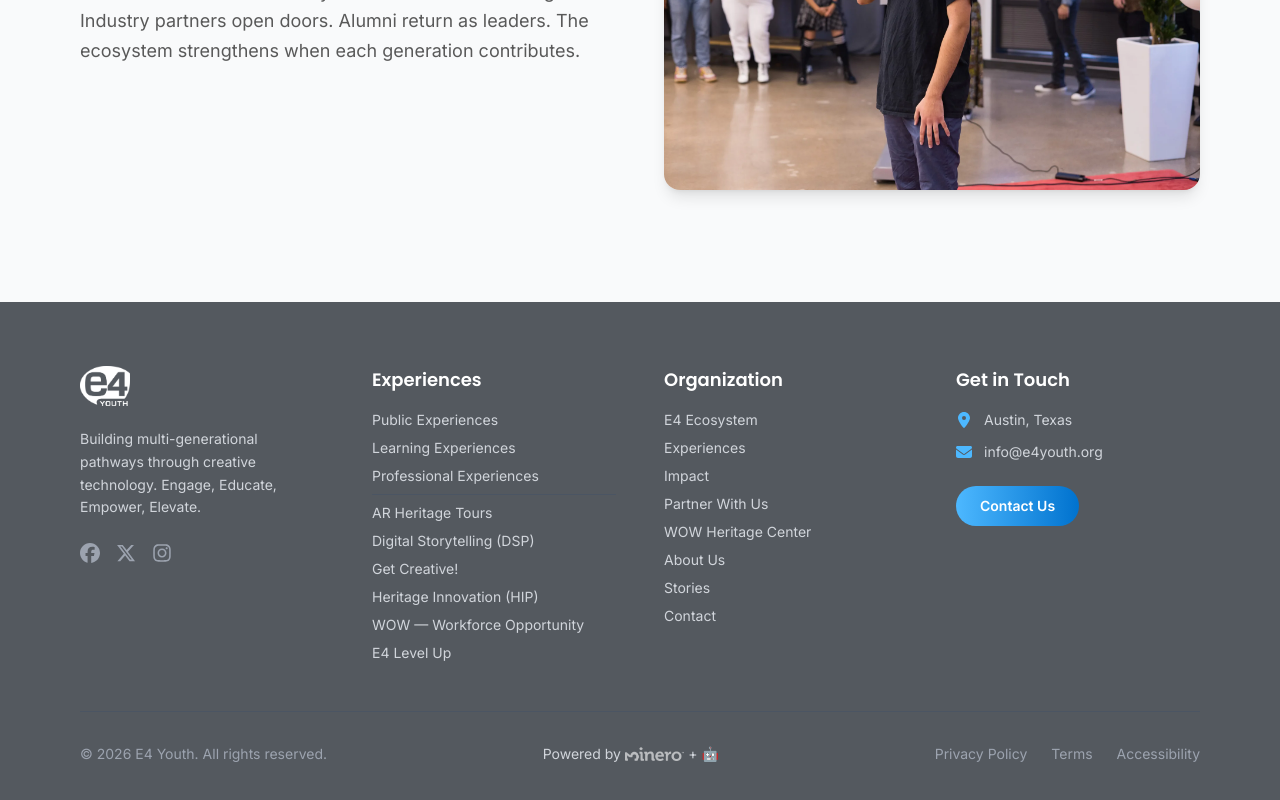
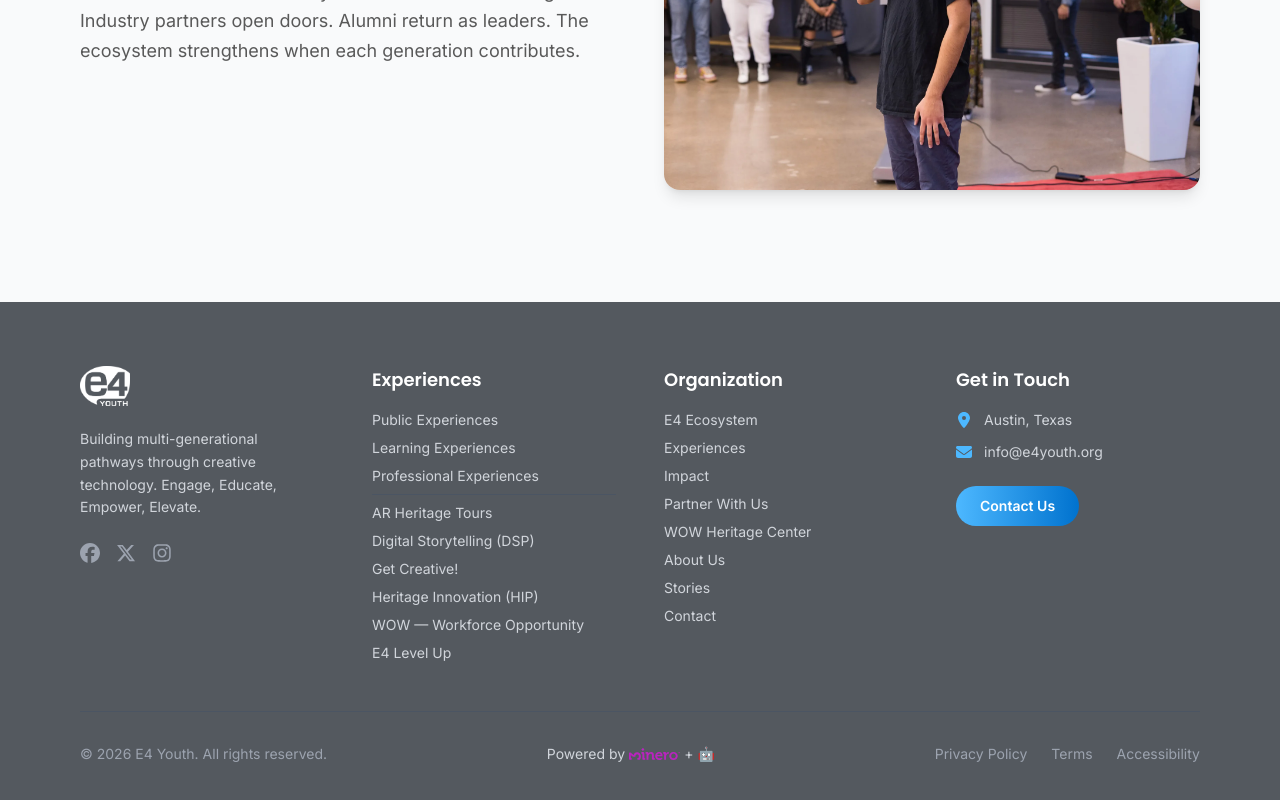
Before and after one commit to c3po-minero/website-e4youth, a Next.js app: page / in a window 1280 px wide. Shown: the part 3562-4362 px from the top of the page. Built offline with nearby package versions, Linux system fonts and the light colour scheme.

Commit message:
fix: replace minero logo with official SVG for crisp rendering at small sizes
Swapped WebP raster logo for official SVG from client. SVG renders pixel-perfect at any size, especially the 14px footer usage.

```diff
--- a/src/components/Footer.tsx
+++ b/src/components/Footer.tsx
@@ -85,7 +85,8 @@ export default function Footer() {
           <div className="flex items-center gap-1 text-gray-300">
             Powered by{' '}
             <a href="https://minero.io" target="_blank" rel="noopener noreferrer" className="inline-flex items-center">
-              <Image src="/images/minero-logo.webp" alt="Minero" width={56} height={14} className="h-3.5 w-auto opacity-60 brightness-0 invert" />
+              {/* eslint-disable-next-line @next/next/no-img-element */}
+              <img src="/images/minero-logo.svg" alt="Minero" className="h-3 w-auto opacity-60 invert" />
             </a>
             {' '}+ <span>🤖</span>
           </div>
```
Also changed, not shown: public/images/minero-logo.svg (added).
